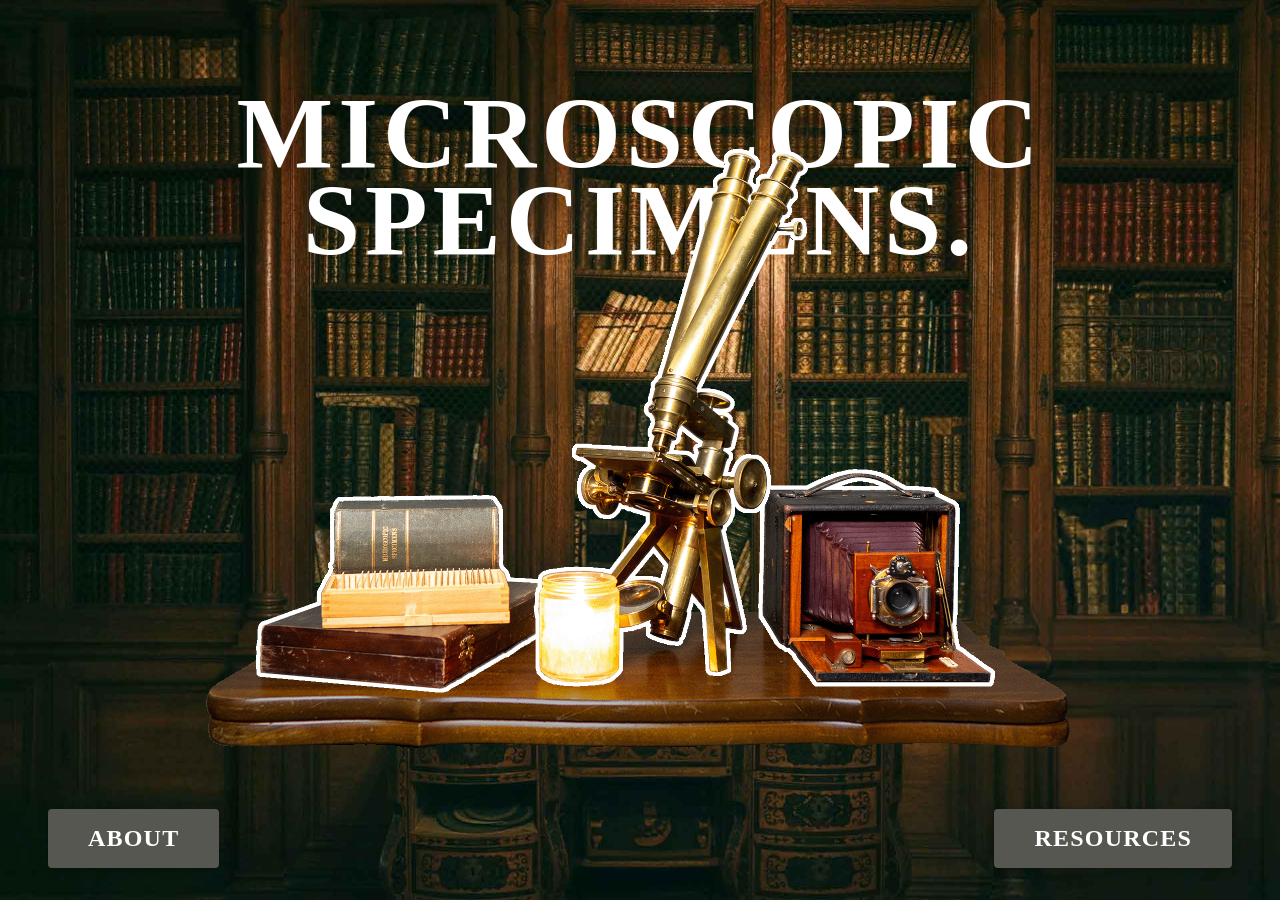
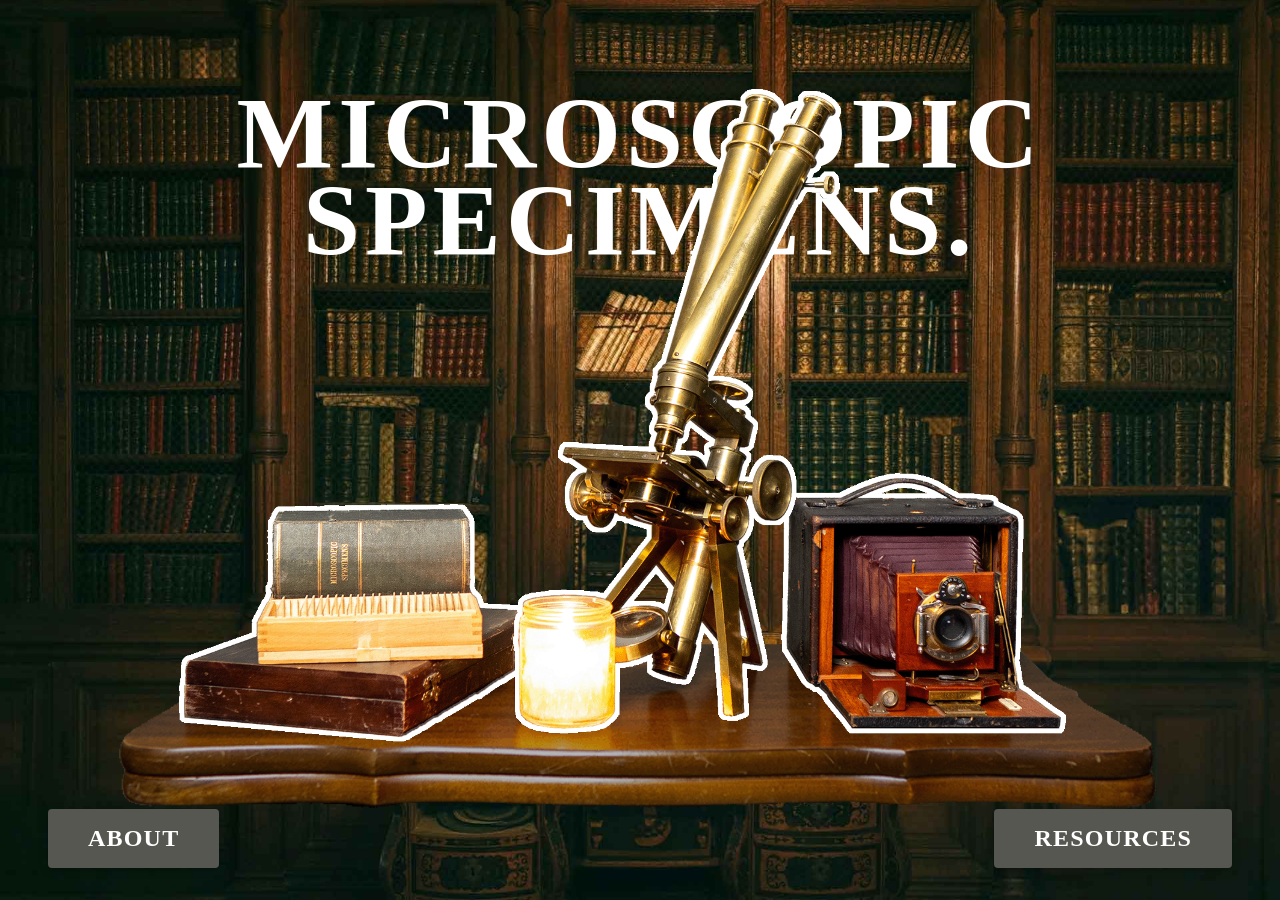
Before and after one commit to JEFworks/MicroscopicSpecimens, a Jekyll site: the page index.html, which Jekyll copies as it is, in a window 1280 px wide. Built offline with Jekyll 4.4.1, drawn with Linux system fonts in a browser that asks for light colours; some web fonts are replaced.

Commit message:
fix resizing issue on ipad

```diff
--- a/index.html
+++ b/index.html
@@ -16,7 +16,7 @@
 
         body {
             background-color: #575751;
-            background-image: url('assets/main/background.jpg');
+            background-image: url('/assets/main/background.jpg');
             background-size: cover;
             background-position: center;
             background-repeat: no-repeat;
@@ -62,10 +62,6 @@
 
         .foreground-image {
             display: block;
-            max-width: 90vw;
-            max-height: 90vh;
-            width: auto;
-            height: auto;
         }
 
         .button {
@@ -145,6 +141,23 @@
             box-shadow: 0 2px 8px rgba(0, 0, 0, 0.3);
         }
 
+        /* Responsive adjustments for smaller screens */
+        @media screen and (max-width: 768px) {
+            .foreground-image {
+                min-width: 90vw;
+                max-width: 90vw;
+            }
+
+            .nav-buttons {
+                padding: 1.5rem 1.5rem;
+            }
+
+            .nav-button {
+                font-size: 1.2rem;
+                padding: 0.8rem 1.5rem;
+            }
+        }
+
         .nav-button:hover {
             background-color: #6b6b65;
             transform: translateY(-2px);
@@ -163,23 +176,23 @@ SPECIMENS.
 </div>
 
     <div class="nav-buttons">
-        <a href="about"><button class="nav-button" id="aboutBtn">ABOUT</button></a>
-        <a href="resources"><button class="nav-button" id="resourcesBtn">RESOURCES</button></a>
+        <button class="nav-button" id="aboutBtn">ABOUT</button>
+        <button class="nav-button" id="resourcesBtn">RESOURCES</button>
     </div>
 
     <div class="container">
-        <img src="assets/main/foreground.png" alt="Foreground" class="foreground-image" id="foreground">
+        <img src="/assets/main/foreground.png" alt="Foreground" class="foreground-image" id="foreground">
 
         <button class="button camera-button" id="cameraBtn">
-            <a href="camera"><img src="assets/main/camera_button.png" alt="Camera"></a>
+            <a href="camera.html"><img src="/assets/main/camera_button.png" alt="Camera"></a>
         </button>
 
         <button class="button microscope-button" id="microscopeBtn">
-            <img src="assets/main/microscope_button.png" alt="Microscope">
+            <img src="/assets/main/microscope_button.png" alt="Microscope">
         </button>
 
         <button class="button slides-button" id="slidesBtn">
-            <a href="slides"><img src="assets/main/slides_button.png" alt="Slides"></a>
+            <img src="/assets/main/slides_button.png" alt="Slides">
         </button>
     </div>
 
@@ -192,9 +205,56 @@ SPECIMENS.
         };
 
         // Get references to elements
+        const foreground = document.getElementById('foreground');
         const cameraBtn = document.getElementById('cameraBtn');
         const microscopeBtn = document.getElementById('microscopeBtn');
         const slidesBtn = document.getElementById('slidesBtn');
+        const container = foreground.parentElement;
+
+        // Maintain consistent image aspect ratio for button alignment
+        function maintainImageSize() {
+            if (foreground.complete && foreground.naturalWidth && foreground.naturalHeight) {
+                const aspectRatio = foreground.naturalWidth / foreground.naturalHeight;
+                const viewportWidth = window.innerWidth;
+                const viewportHeight = window.innerHeight;
+
+                // Calculate max dimensions
+                let maxWidth = Math.min(viewportWidth * 0.9, 1200); // 90vw or 1200px max
+                let maxHeight = viewportHeight * 0.9;
+
+                // Apply minimum width constraints
+                if (viewportWidth >= 768) {
+                    maxWidth = Math.max(maxWidth, 600); // Desktop: min 600px
+                }
+
+                // Calculate dimensions maintaining aspect ratio
+                let displayWidth = maxWidth;
+                let displayHeight = displayWidth / aspectRatio;
+
+                // If height exceeds max, scale down
+                if (displayHeight > maxHeight) {
+                    displayHeight = maxHeight;
+                    displayWidth = displayHeight * aspectRatio;
+                }
+
+                // Set image dimensions explicitly
+                foreground.style.width = displayWidth + 'px';
+                foreground.style.height = displayHeight + 'px';
+            }
+        }
+
+        // Initialize and handle resize
+        if (foreground.complete) {
+            maintainImageSize();
+        } else {
+            foreground.addEventListener('load', maintainImageSize);
+        }
+
+        let resizeTimeout;
+        window.addEventListener('resize', () => {
+            clearTimeout(resizeTimeout);
+            resizeTimeout = setTimeout(maintainImageSize, 100);
+        });
 
         // Add click handlers with brightening effect
         function handleButtonClick(url, button) {
```
